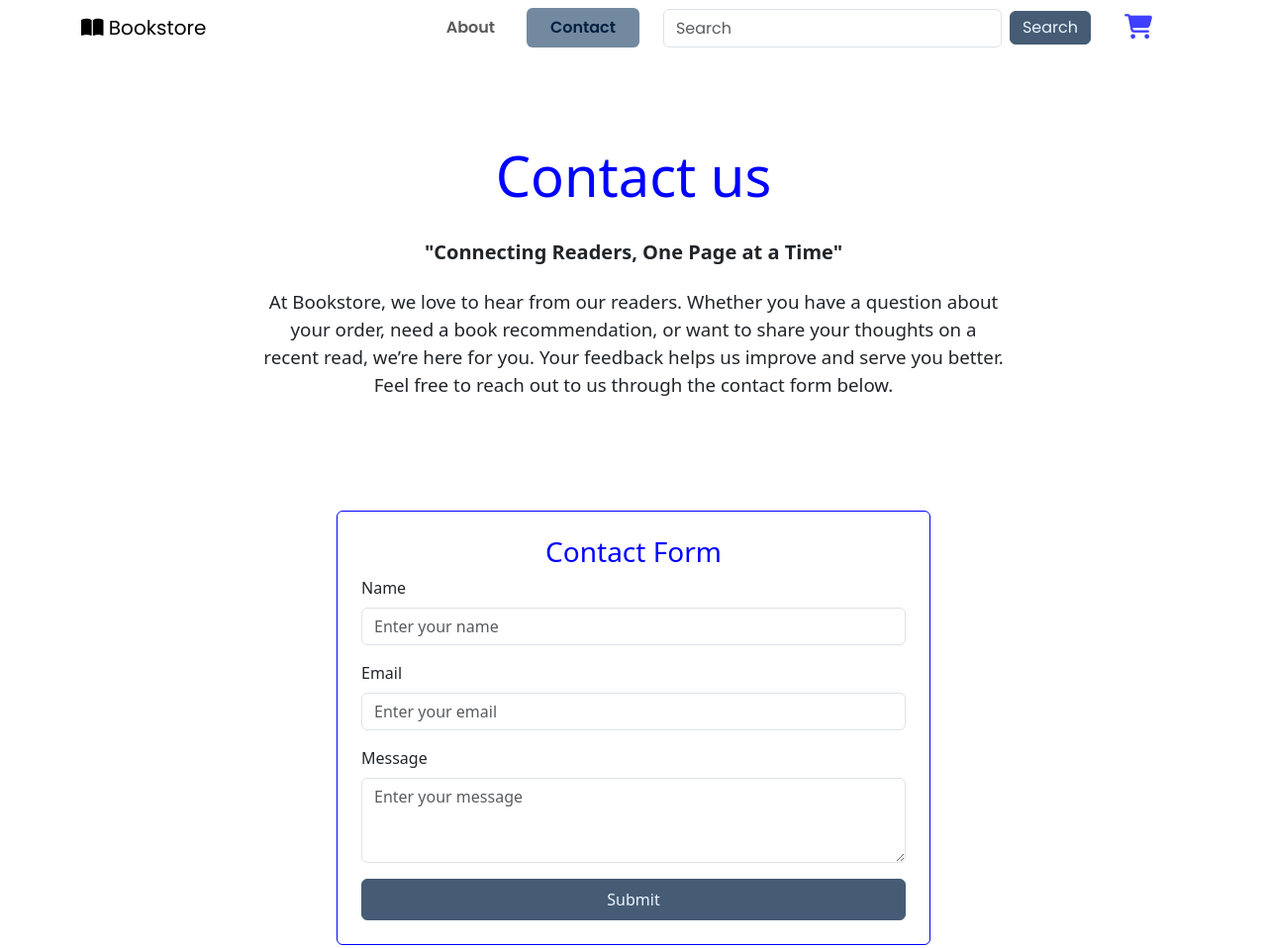
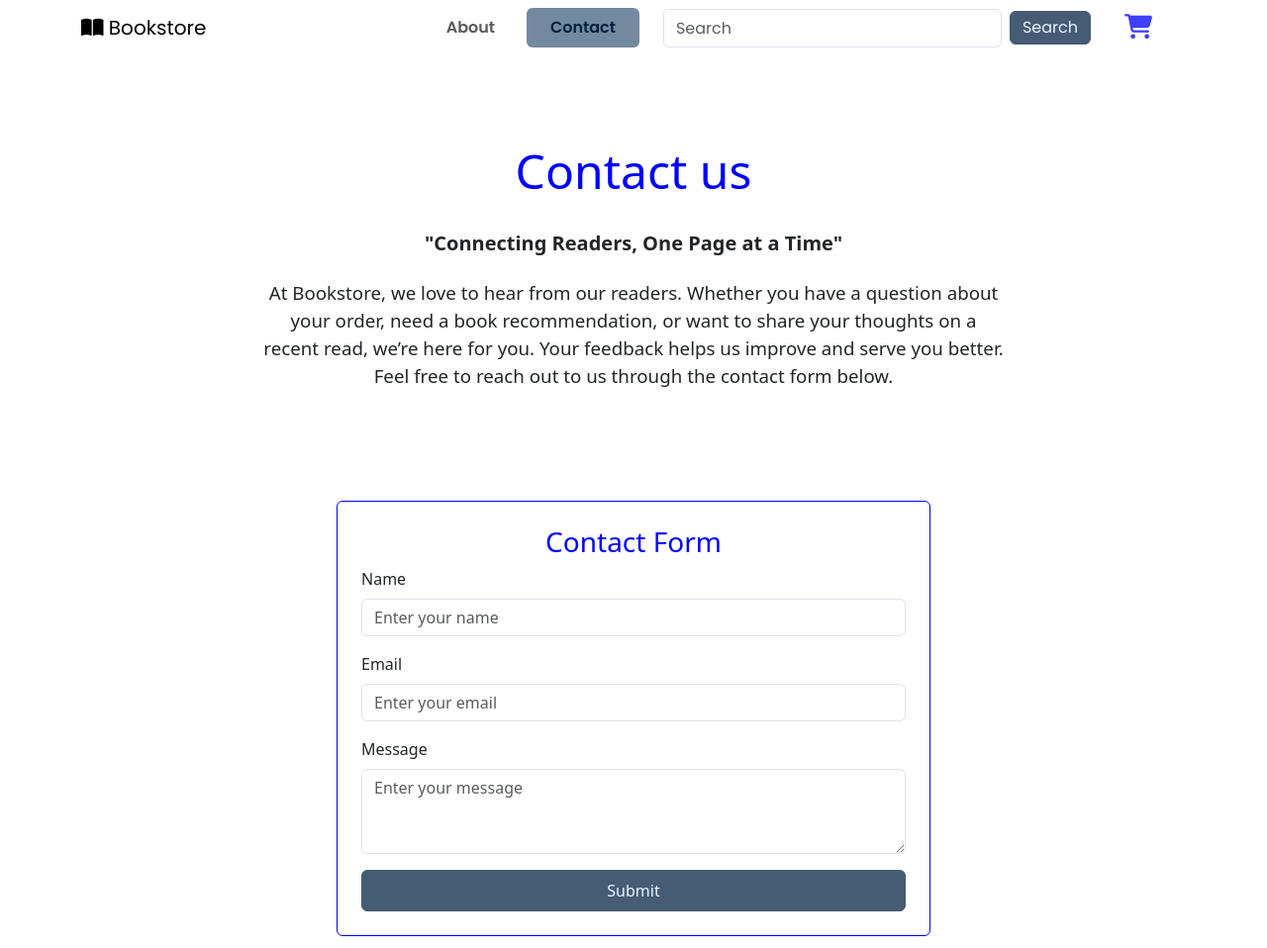
Before and after one commit to Michal-P-1/book_store, a website with bundled scripts: page contact.html in a window 1280 px wide. Shown: the top 958 px of the page at 99% size. Built offline with nearby package versions, Linux system fonts and the light colour scheme.

```diff
--- a/contact.html
+++ b/contact.html
@@ -127,7 +127,7 @@
         <div
             class="bg-white p-5 d-flex flex-column justify-content-center align-items-center fs-5"
         >
-            <h1 class="py-4 fw-lighter display-4 text-secondary">Contact us</h1>
+            <h1 class="py-4 fw-lighter display-5 text-secondary">Contact us</h1>
             <h5 class="pb-3 fw-bold text-center">
                 "Connecting Readers, One Page at a Time"
             </h5>
--- a/js/shoppingCartScript.js
+++ b/js/shoppingCartScript.js
@@ -5,7 +5,7 @@
 
 const LOCAL_STORAGE_SUFFIX = "cart-items";
 // TODO:
-// 1. Font sizes for contact us and about us for mobile devices
+// 1. Add nimation to the remove from cart modal
 // 5. Currency function
 // 6. Bundler ?? maybaaa
 
```
